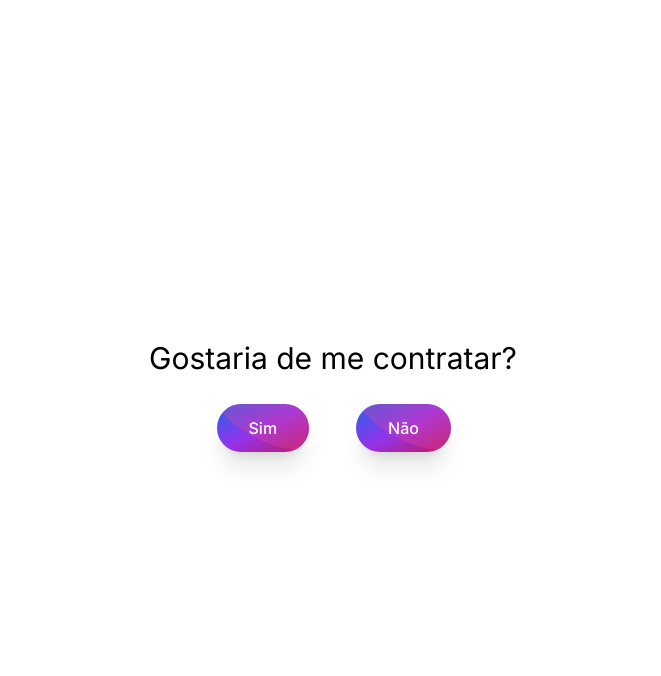
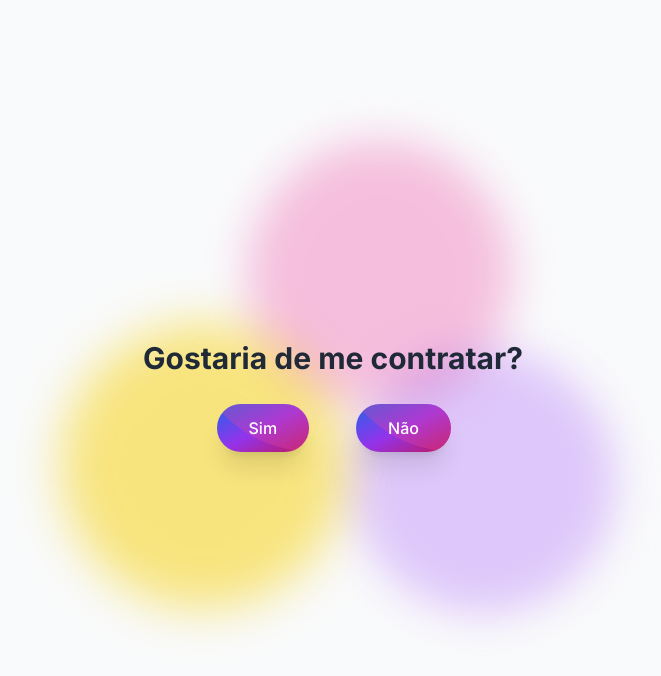
Before and after one commit to kennedysmartins/me-contrate, a Next.js app: page / in a window 1280 px wide. Shown: the top 676 px of the page, without its empty margins (307-968 px from the left). Built offline with nearby package versions, Linux system fonts and the light colour scheme.

Commit message:
added forms

```diff
--- a/src/app/page.tsx
+++ b/src/app/page.tsx
@@ -4,12 +4,18 @@
 export default function Home() {
   return (
     <main
-    className="flex flex-col items-center py-[40dvh] px-10 h-[100dvh]"
+    className="bg-gray-50 flex flex-col items-center py-[40dvh] px-10 h-[100dvh]"
     >
+        <div className="relative flex">
+          <div className="absolute top-0 left-6 lg:w-72 lg:h-72 w-32 h-32 bg-purple-300 rounded-full mix-blend-multiply filter blur-xl opacity-70 animate-blob"></div>
+          <div className="absolute top-0 -right-4 lg:w-72 lg:h-72 w-32 h-32 bg-yellow-300 rounded-full mix-blend-multiply filter blur-xl opacity-70 animate-blob animation-delay-2000"></div>
+          <div className="absolute -bottom-20 -left-20 lg:w-72 lg:h-72 w-32 h-32  bg-pink-300 rounded-full mix-blend-multiply filter blur-xl opacity-70 animate-blob animation-delay-4000"></div>
+        </div>
       <div className="flex items-center justify-center">
-        <h1 className="lg:text-3xl text-lg py-5">
+      <h1 className="lg:text-3xl text-lg font-bold py-5 z-30 text-gray-800">
           Gostaria de me contratar?
         </h1>
+
       </div>
       <div className="flex gap-2">
         <MainButton move={false} title={"Sim"} />
```
